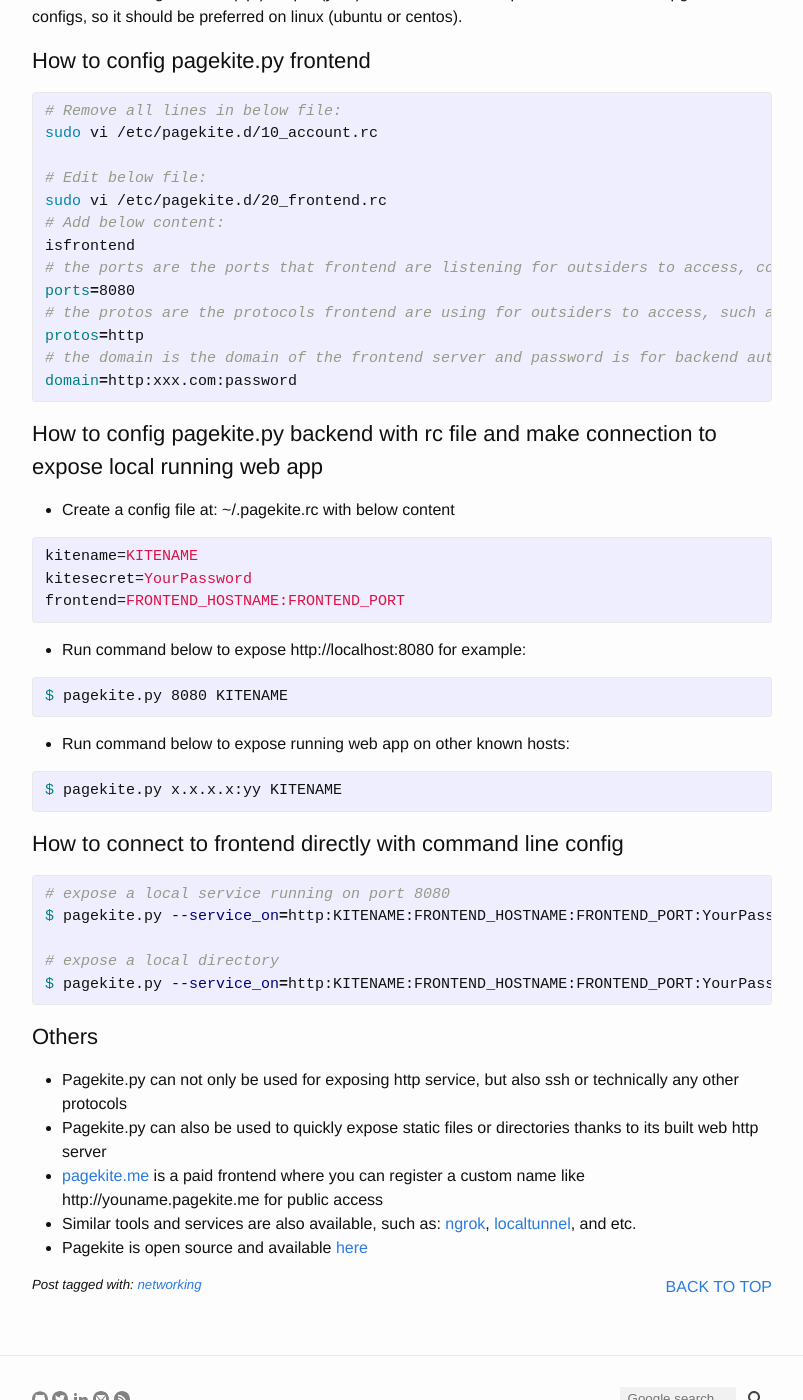
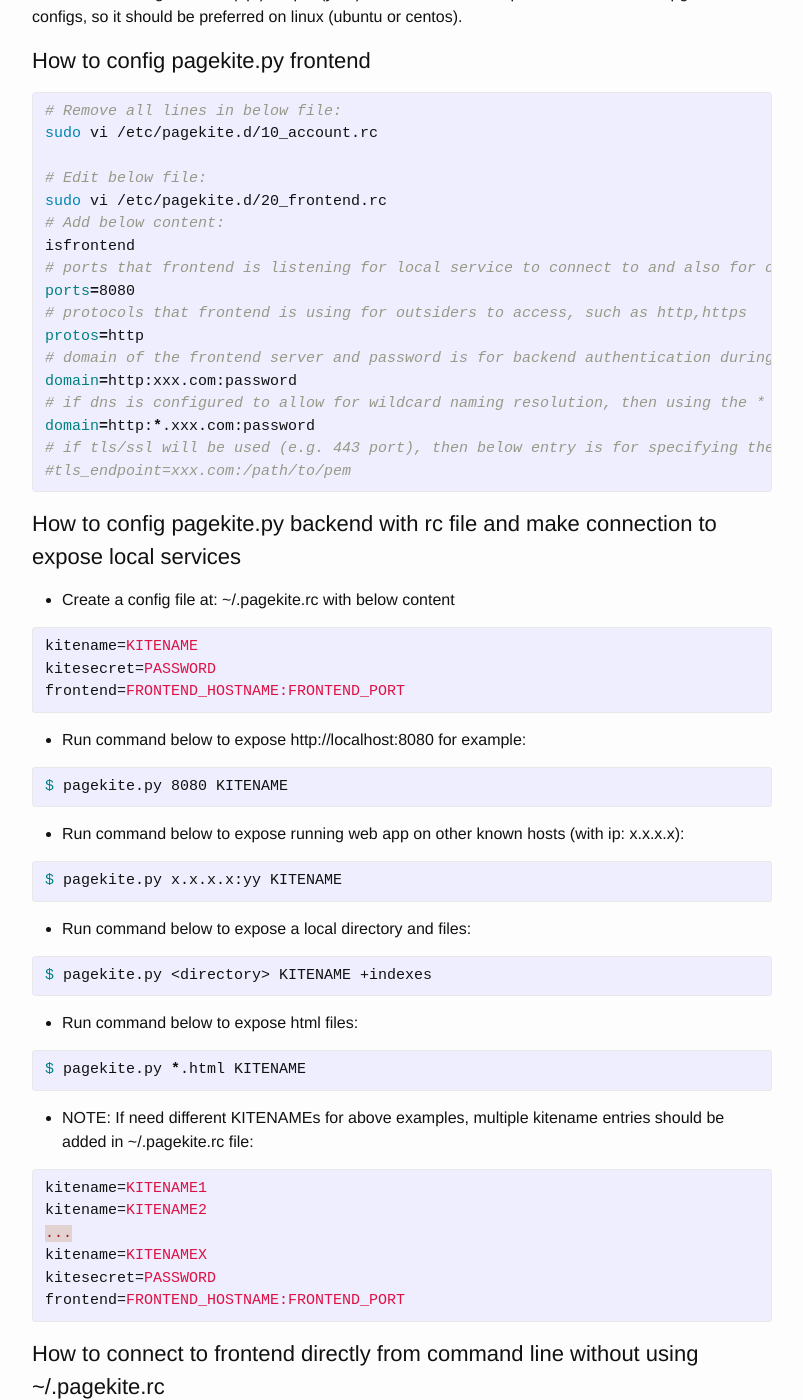
Before and after one commit to yuan-jiang/yuan-jiang.github.io, a Jekyll site: the page built from _posts/2016-12-22-expose-localhost-with-pagekite.md, in a window 1280 px wide and 1400 px high, scrolled down 1369 px. Shown: the whole window, without its empty margins (238-1041 px from the left). Built offline with Jekyll 4.4.1, drawn with Linux system fonts in a browser that asks for light colours; comment, search, counter and statistics services are not loaded; some of the changed text lies outside the part shown.

Commit message:
Update 2016-12-22-expose-localhost-with-pagekite.md

```diff
--- a/_posts/2016-12-22-expose-localhost-with-pagekite.md
+++ b/_posts/2016-12-22-expose-localhost-with-pagekite.md
@@ -58,37 +58,58 @@
 sudo vi /etc/pagekite.d/20_frontend.rc
 # Add below content:
 isfrontend
-# the ports are the ports that frontend are listening for outsiders to access, comma separated, such as 80,443
+# ports that frontend is listening for local service to connect to and also for outsiders to access, comma separated, such as 80,443
 ports=8080
-# the protos are the protocols frontend are using for outsiders to access, such as http,https
+# protocols that frontend is using for outsiders to access, such as http,https
 protos=http
-# the domain is the domain of the frontend server and password is for backend authentication
+# domain of the frontend server and password is for backend authentication during pagekite connection
 domain=http:xxx.com:password
+# if dns is configured to allow for wildcard naming resolution, then using the * like below gives users free or choice for kite names
+domain=http:*.xxx.com:password
+# if tls/ssl will be used (e.g. 443 port), then below entry is for specifying the pem file (containing certificate and key)
+#tls_endpoint=xxx.com:/path/to/pem
 {% endhighlight %}
 
-## How to config pagekite.py backend with rc file and make connection to expose local running web app
+## How to config pagekite.py backend with rc file and make connection to expose local services
 - Create a config file at: ~/.pagekite.rc with below content
 {% highlight properties %}
 kitename=KITENAME
-kitesecret=YourPassword
+kitesecret=PASSWORD
 frontend=FRONTEND_HOSTNAME:FRONTEND_PORT
 {% endhighlight %}
 - Run command below to expose http://localhost:8080 for example:
 {% highlight bash %}
 $ pagekite.py 8080 KITENAME
 {% endhighlight %}
-- Run command below to expose running web app on other known hosts:
+- Run command below to expose running web app on other known hosts (with ip: x.x.x.x):
 {% highlight bash %}
 $ pagekite.py x.x.x.x:yy KITENAME
 {% endhighlight %}
+- Run command below to expose a local directory and files:
+{% highlight bash %}
+$ pagekite.py <directory> KITENAME +indexes
+{% endhighlight %}
+- Run command below to expose html files:
+{% highlight bash %}
+$ pagekite.py *.html KITENAME
+{% endhighlight %}
+- NOTE: If need different KITENAMEs for above examples, multiple kitename entries should be added in ~/.pagekite.rc file:
+{% highlight properties %}
+kitename=KITENAME1
+kitename=KITENAME2
+...
+kitename=KITENAMEX
+kitesecret=PASSWORD
+frontend=FRONTEND_HOSTNAME:FRONTEND_PORT
+{% endhighlight %}
 
-## How to connect to frontend directly with command line config
+## How to connect to frontend directly from command line without using ~/.pagekite.rc
 {% highlight bash %}
 # expose a local service running on port 8080
-$ pagekite.py --service_on=http:KITENAME:FRONTEND_HOSTNAME:FRONTEND_PORT:YourPassword 8080 KITENAME
-
-# expose a local directory
-$ pagekite.py --service_on=http:KITENAME:FRONTEND_HOSTNAME:FRONTEND_PORT:YourPassword <directory> KITENAME +indexes
+## specify proto and port:
+$ pagekite.py --clean --frontend=FRONTEND-HOST:FRONTEND-PORT --service_on=http/8080:KITENAME:localhost:8080:password
+## specify proto and use default port frontend is listening on
+$ pagekite.py --clean --frontend=FRONTEND-HOST:FRONTEND-PORT --service_on=http:KITENAME:localhost:8080:password
 {% endhighlight %}
 
 ## Others
```
